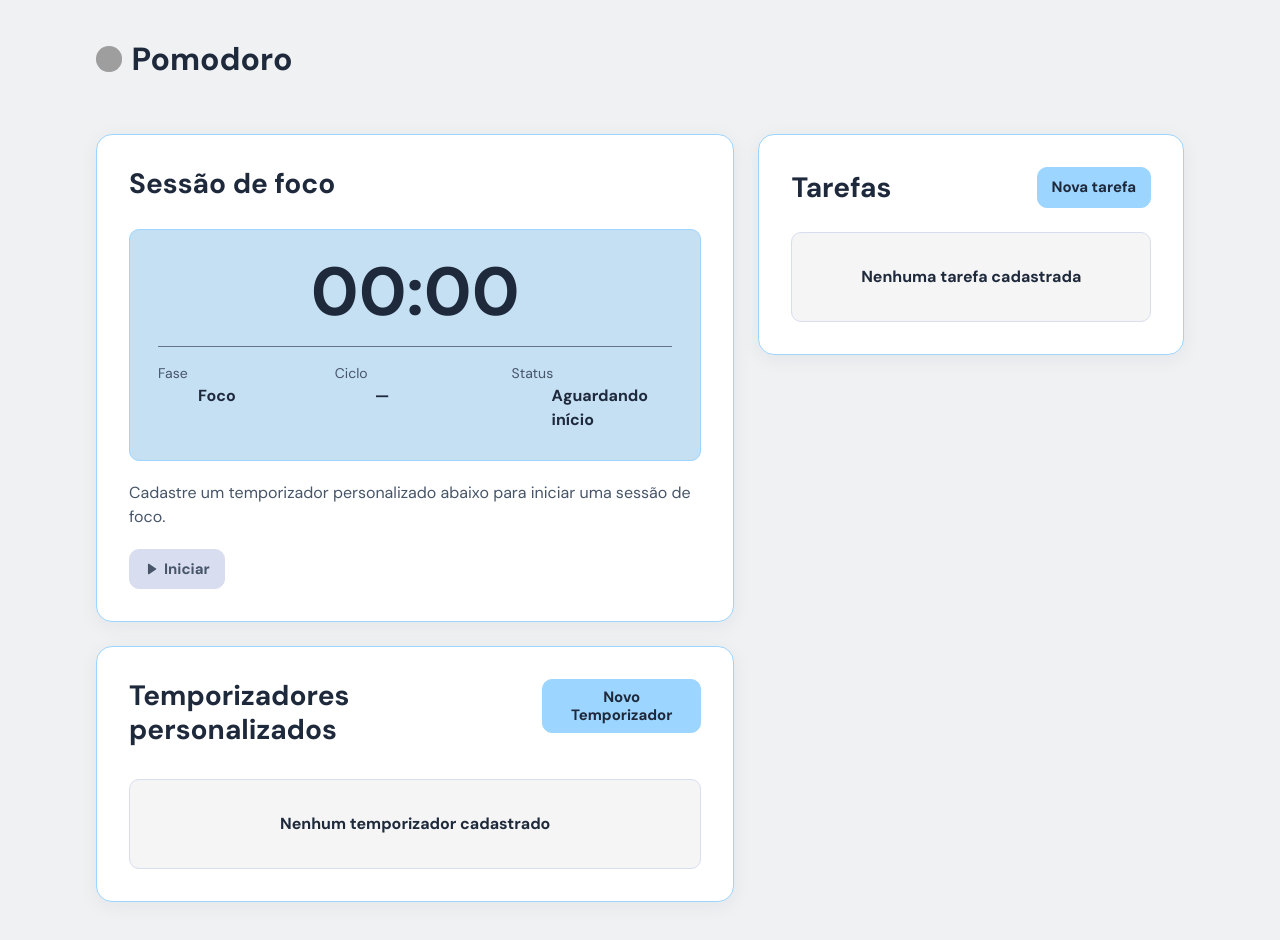
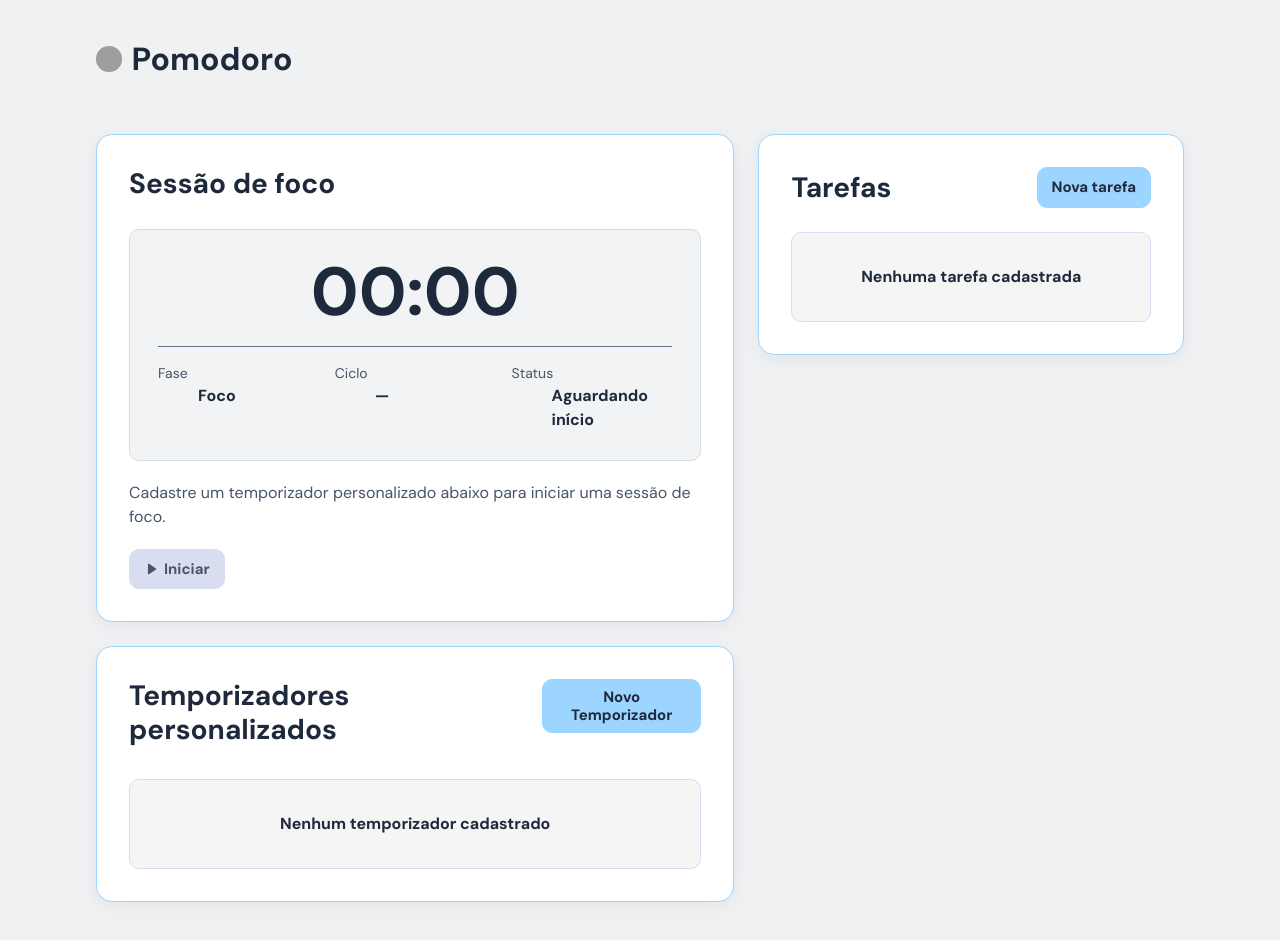
Before and after one commit to flaviorss/Pomodoro, a React (Vite) app: page / in a window 1280 px wide. Shown: the top 940 px of the page. Built offline with nearby package versions, Linux system fonts and the light colour scheme; grey boxes are pictures that could not be loaded.

Commit message:
style: add diferenciação por cores ao painel de sessão

```diff
--- a/src/components/sessao/PainelSessao.tsx
+++ b/src/components/sessao/PainelSessao.tsx
@@ -99,6 +99,8 @@ function PainelSessao({
         : "—";
   const statusExibido =
     sessao !== null ? ROTULO_STATUS_SESSAO[sessao.status] : "Aguardando início";
+  const faseDoPainel =
+    sessao === null || sessao.status === "concluida" ? "aguardando" : sessao.faseAtual;
 
   const tituloDocumento =
     sessao !== null && sessao.status !== "concluida"
@@ -213,7 +215,7 @@ function PainelSessao({
         </div>
       )}
 
-      <div className="painel-sessao__display">
+      <div className={`painel-sessao__display painel-sessao__display--${faseDoPainel}`}>
         <div className="painel-sessao__relogio" role="timer" aria-label="Tempo restante">
           <span className="painel-sessao__tempo">{tempoFormatado}</span>
         </div>
--- a/src/styles.css
+++ b/src/styles.css
@@ -232,9 +232,33 @@ h3 {
 .painel-sessao__display {
   margin-top: 1.25rem;
   padding: clamp(1.25rem, 4vw, 1.75rem);
+  background: #f1f3f5;
+  border: 1px solid #d6dce2;
+  border-radius: var(--raio-controle);
+  transition:
+    background-color 350ms ease,
+    border-color 350ms ease;
+}
+
+.painel-sessao__display--foco {
   background: #c6e0f3;
-  border: 1px solid var(--borda-painel);
-  border-radius: var(--raio-controle);
+  border-color: #8ec1de;
+}
+
+.painel-sessao__display--pausaCurta {
+  background: #dff2e5;
+  border-color: #a8d5b5;
+}
+
+.painel-sessao__display--pausaLonga {
+  background: #e9e1f7;
+  border-color: #c7b5e8;
+}
+
+@media (prefers-reduced-motion: reduce) {
+  .painel-sessao__display {
+    transition: none;
+  }
 }
 
 .painel-sessao__relogio {
```
